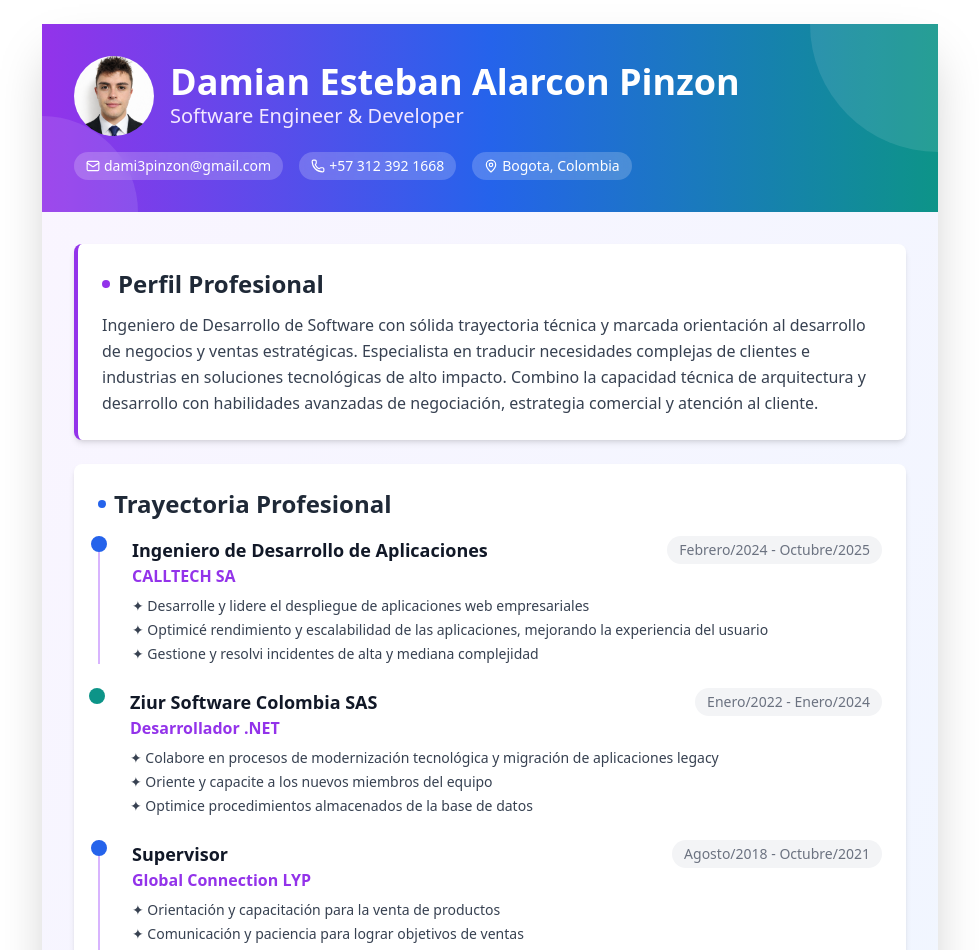
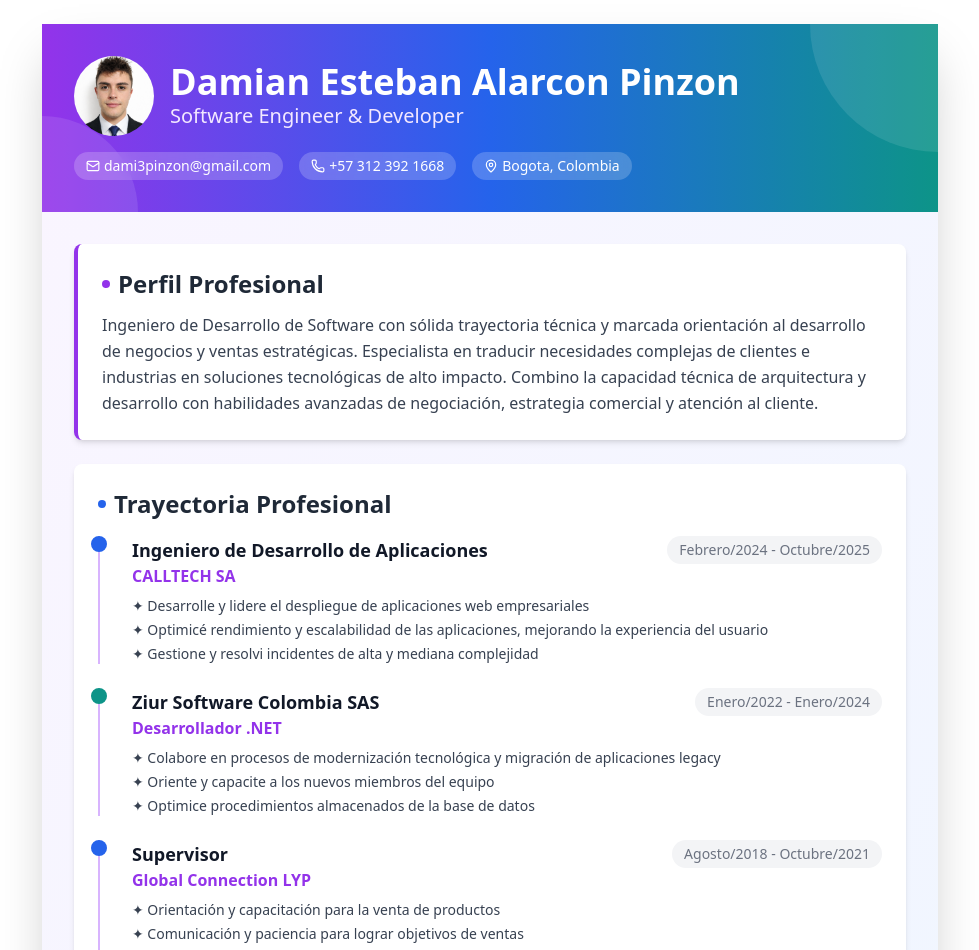
Before and after one commit to xicodami/CVDamianDev, a React (Vite) app: page / in a window 1280 px wide. Shown: the top 950 px of the page, without its empty margins (150-1129 px from the left). Built offline with nearby package versions, Linux system fonts and the light colour scheme; the HTML template or start-up script is replaced by a standard one.

Commit message:
ColorLineaZiur

```diff
--- a/src/CreativeCV.tsx
+++ b/src/CreativeCV.tsx
@@ -83,7 +83,7 @@ export function CreativeCV() {
               </ul>
             </div>
 
-            <div className="relative pl-8">
+            <div className="relative pl-8 border-l-2 border-purple-300">
               <div className="absolute left-0 top-0 w-4 h-4 bg-teal-600 rounded-full -ml-[9px]" />
               <div className="flex justify-between items-start mb-2">
                 <div>
```
